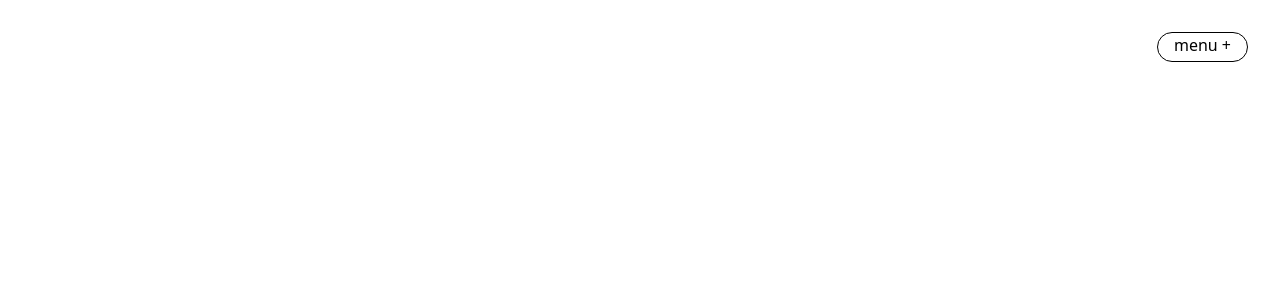
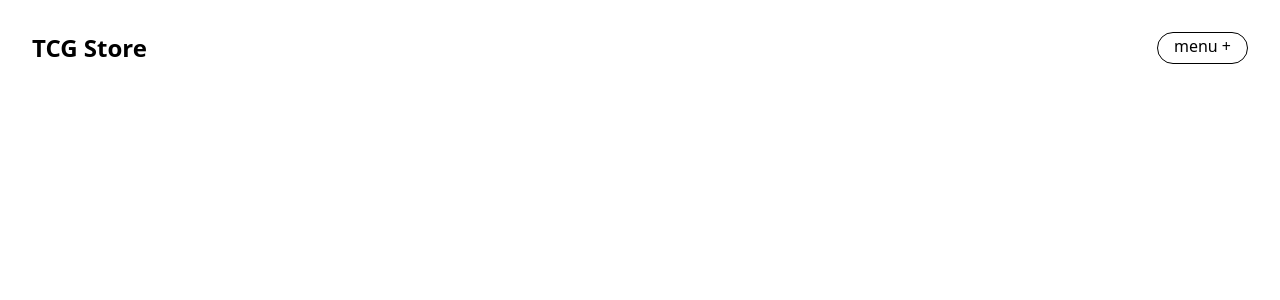
Before and after one commit to kahseng-dev/tcg-store, a SvelteKit app: page / in a window 1280 px wide. Shown: the top 300 px of the page. Built offline with nearby package versions, Linux system fonts and the light colour scheme.

Commit message:
refactor: store data

```diff
--- a/src/routes/+page.svelte
+++ b/src/routes/+page.svelte
@@ -1,13 +1,27 @@
 <script lang="ts">
     import Navbar from "$lib/components/Navbar.svelte";
 
-    let project = $state("TCG Store")
-    let page = $state("Home")
+    let store = {
+        name: "TCG Store",
+        location: "",
+        contact: "",
+        email: "",
+        logo: "",
+        products: [],
+        timings: [],
+        paymentMethods: [],
+        isOpen: true,
+    };
+
+    let page = $state("Home");
+
 </script>
 
 <svelte:head>
-    <title>{page} | {project}</title>
+    <title>{page} | {store.name}</title>
 </svelte:head>
 
-<Navbar/>
-<p></p>
+<Navbar title={store.name} />
+<div class="m-8">
+    <p></p>
+</div>
```
